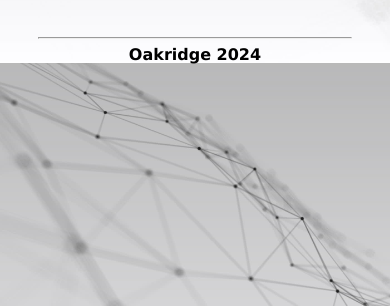
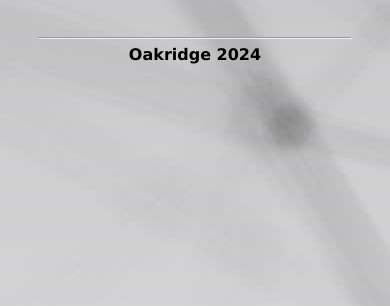
Before and after one commit to AvgZing/Oakridge-S13, a plain HTML site: page index.html in a window 390 px wide. Shown: the part 538-844 px from the top of the page. Drawn offline with nearby package versions, Linux system fonts and the light colour scheme.

Commit message:
Mobile is dumb, btw

```diff
--- a/style.css
+++ b/style.css
@@ -1,4 +1,4 @@
-body { font-family : "Verdana", sans-serif;  background: url(img/background.jpg); background-size: cover;}
+body { font-family : "Verdana", sans-serif;  background: url(img/background.jpg); height:100vh;background-repeat: no-repeat;}
 
 h1 {padding: 40px; text-align: center; font-size: 2.5em;font-weight: 800;line-height:1.25}
 
```
